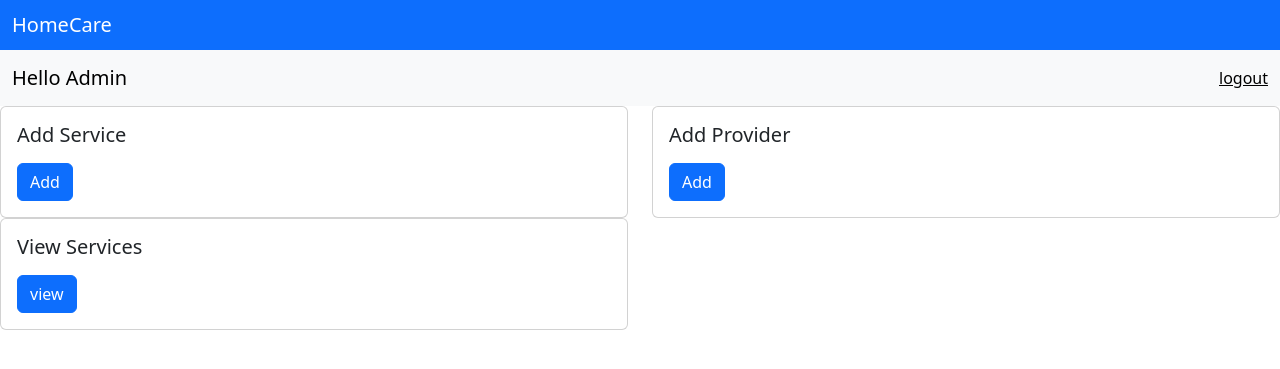
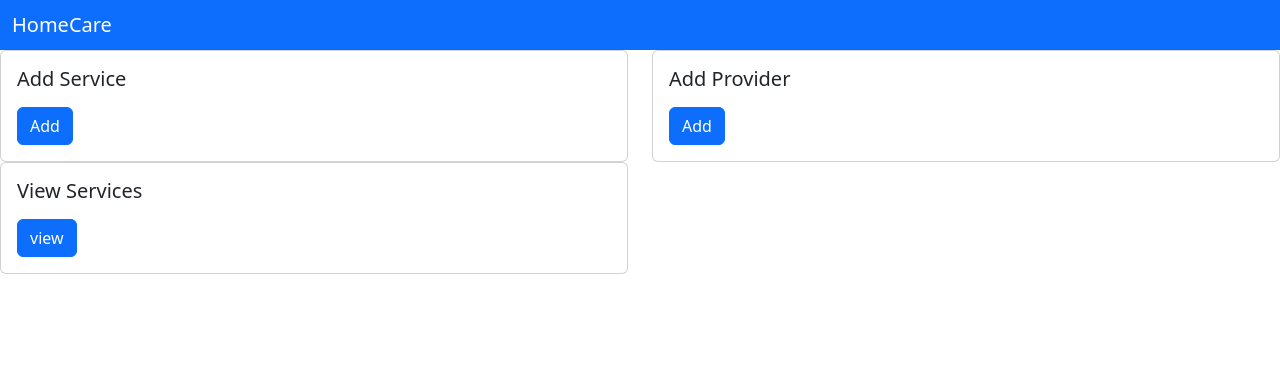
Before and after one commit to Adharsh195/final_project, a Django app: page /admin_dashboard in a window 1280 px wide. Shown: the top 369 px of the page. Run offline with Django 5.2, Linux system fonts and the light colour scheme.

Commit message:
first commit

```diff
--- a/home_service/admin_app/templates/admin_dashboard.html
+++ b/home_service/admin_app/templates/admin_dashboard.html
@@ -10,31 +10,6 @@
     <nav class="navbar bg-primary" data-bs-theme="dark">
   <div class="container-fluid">
     <span class="navbar-brand mb-0 h1">HomeCare</span>
-  </div>
-</nav>
-
-<nav class="navbar navbar-expand-lg bg-body-tertiary">
-  <div class="container-fluid">
-    <a class="navbar-brand" href="#">Hello Admin</a>
-    <button class="navbar-toggler" type="button" data-bs-toggle="collapse" data-bs-target="#navbarText" aria-controls="navbarText" aria-expanded="false" aria-label="Toggle navigation">
-      <span class="navbar-toggler-icon"></span>
-    </button>
-    <div class="collapse navbar-collapse" id="navbarText">
-      <ul class="navbar-nav me-auto mb-2 mb-lg-0">
-        <li class="nav-item">
-          <a class="nav-link active" aria-current="page" href="#"></a>
-        </li>
-        <li class="nav-item">
-          <a class="nav-link" href="#"></a>
-        </li>
-        <li class="nav-item">
-          <a class="nav-link" href="#"></a>
-        </li>
-      </ul>
-      <span class="navbar-text">
-        <a href="{% url 'logout_view' %}">logout</a>
-      </span>
-    </div>
   </div>
 </nav>
 
--- a/home_service/admin_app/urls.py
+++ b/home_service/admin_app/urls.py
@@ -30,5 +30,4 @@ urlpatterns = [
     path('view_bookings/<int:provider_id>/',views.view_bookings,name='view_bookings'),
     path('admin_edit_provider_profile/<int:provider_service_id>/',views.admin_edit_provider_profile,name='admin_edit_provider_profile'),
     path("delete-service/<int:service_id>/",views.admin_delete_service,name="admin_delete_service"),
-    path('logout_view', views.logout_view, name='logout_view'),
 ]
--- a/home_service/admin_app/views.py
+++ b/home_service/admin_app/views.py
@@ -166,7 +166,3 @@ def admin_delete_service(request, service_id):
 
 
 from django.contrib.auth import logout
-
-def logout_view(request):
-    logout(request)
-    return redirect('login')
```
